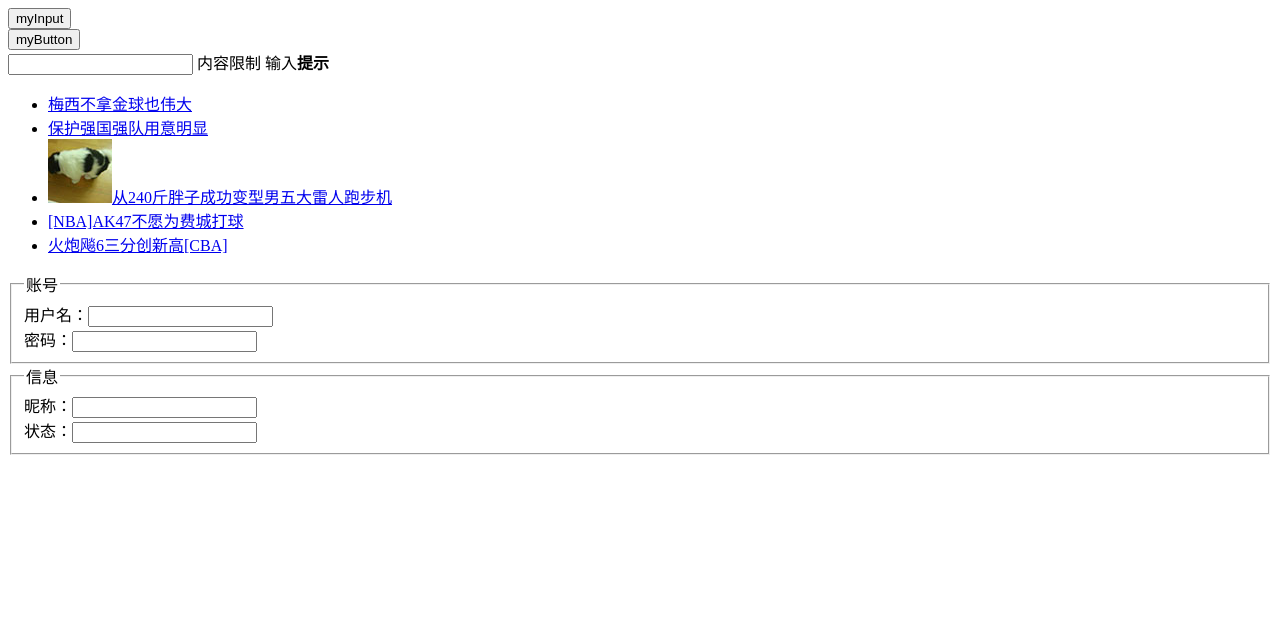
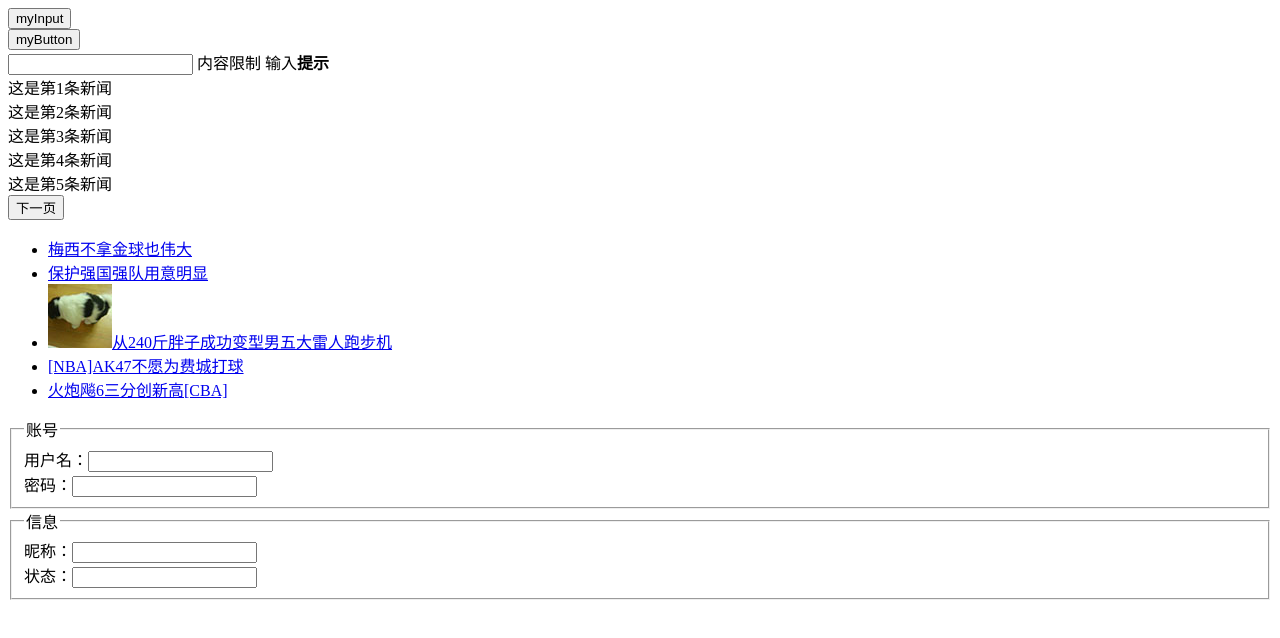
Before and after one commit to mingttong/JavaScript-Patterns-Structure, a plain HTML site: page index.html in a window 1280 px wide. Drawn offline with Linux system fonts and the light colour scheme.

Commit message:
享元模式

```diff
--- a/index.html
+++ b/index.html
@@ -14,6 +14,9 @@
 <span id="tel_warn_text">内容限制</span>
 <span id="tel_demo_text">输入<strong>提示</strong></span>
 
+<div id="container"></div>
+<button id="next_page">下一页</button>
+
 <script src="jquery-3.0.0.min.js"></script>
 <script src="main.js"></script>
 </body>
--- a/main.js
+++ b/main.js
@@ -729,3 +729,83 @@ var Composite = function () {
     ).show();
 
 }();
+
+console.log('###########################################');
+console.log('享元模式');
+
+var FlyweightPattern = function () {
+
+    var article = ['这是第1条新闻', '这是第2条新闻', '这是第3条新闻', '这是第4条新闻', '这是第5条新闻',
+        '这是第6条新闻', '这是第7条新闻', '这是第8条新闻', '这是第9条新闻', '这是第10条新闻',
+        '这是第11条新闻', '这是第12条新闻', '这是第13条新闻', '这是第14条新闻', '这是第15条新闻', '这是第16条新闻'];
+
+    console.log("####享元对象");
+
+    var Flyweight = function () {
+        // 已创建的元素
+        var created = [];
+        // 创建一个新闻包装容器
+        function create() {
+            var dom = document.createElement('div');
+            // 将容器插入新闻列表容器中
+            document.getElementById('container').appendChild(dom);
+            // 缓存新创建的元素
+            created.push(dom);
+            // 返回创建的新元素
+            return dom;
+        }
+        return {
+            // 获取创建的新闻元素的方法
+            getDiv : function () {
+                // 如果已经创建的元素小于当前页面元素总个数，则创建
+                if (created.length < 5) {
+                    return create();
+                } else {
+                    // 获取第一个元素，并插入最后面
+                    var div = created.shift();
+                    created.push(div);
+                    return div;
+                }
+            }
+        };
+    }();
+
+    console.log('####实现需求');
+
+    var paper = 0,
+        num = 5,
+        len = article.length;
+
+    // 添加5条新闻
+    for (var i = 0; i < 5; i += 1) {
+        if (article[i]) {
+            // 通过享元类获取创建的元素并写入新闻内容
+            Flyweight.getDiv().innerHTML = article[i];
+        }
+    }
+
+    // 下一页按钮绑定事件
+    document.getElementById('next_page').onclick = function () {
+        // 如果新闻内容不足5条则返回
+        if (article.length < 5) {
+            return;
+        }
+
+        var n = ++paper * num % len, // 获取当前页的第一条新闻索引
+            j = 0;                   // 循环变量
+
+        // 插入5条新闻
+        for (; j < 5; j += 1) {
+            // 如果存在第 n + j 条则插入
+            if (article[n + j]) {
+                Flyweight.getDiv().innerHTML = article[n + j];
+            } else if (article[n + j - len]) {
+                // 否则插入起始位置第 n + j - len 条
+                Flyweight.getDiv().innerHTML = article[n + j - len];
+            } else {
+                Flyweight.getDiv().innerHTML = "";
+            }
+        }
+    };
+
+}();
```
